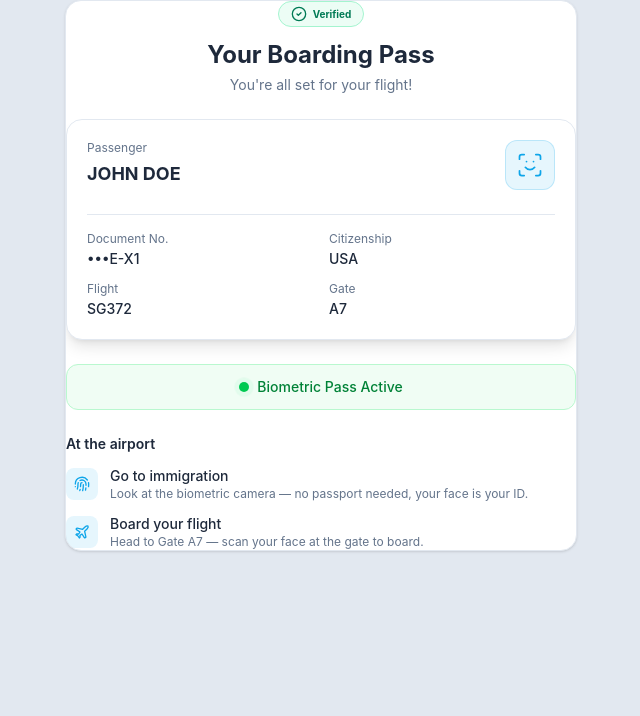
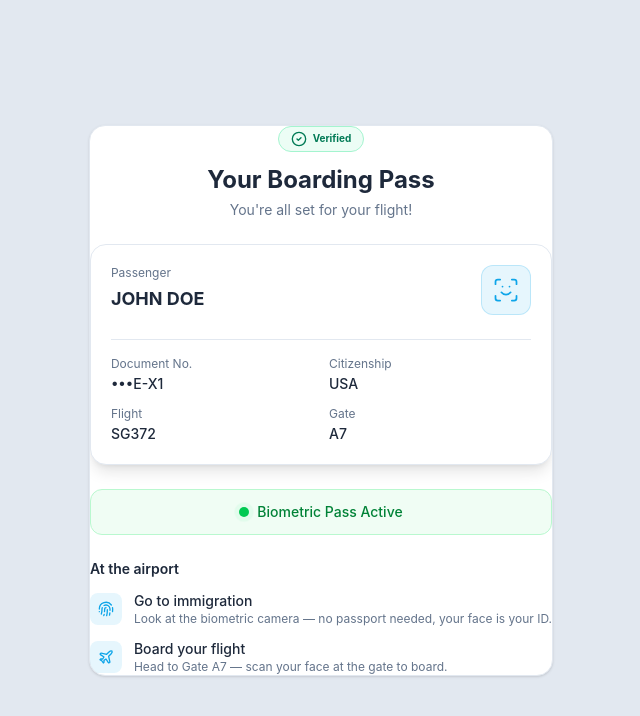
Before and after one commit to plesalex100/portable-digital-identity, a React (Vite) app in the folder frontend/: page /pass in a window 1280 px wide. Shown: the top 716 px of the page, without its empty margins (319-959 px from the left). Built offline with nearby package versions, Linux system fonts and the light colour scheme; no server answers.

Commit message:
feat: Update routing in App component and enhance Dashboard with passenger logging

```diff
--- a/frontend/src/App.jsx
+++ b/frontend/src/App.jsx
@@ -3,7 +3,6 @@ import { AnimatePresence } from 'framer-motion';
 import PassportEntry from './pages/PassportEntry';
 import FaceRecognition from './pages/FaceRecognition';
 import FinalPass from './pages/FinalPass';
-import AdminMonitor from './pages/AdminMonitor';
 import Verification from './pages/Verification';
 import Dashboard from './pages/Dashboard';
 
@@ -20,8 +19,7 @@ function AnimatedRoutes() {
         <Route path="/face-scan" element={<FaceRecognition />} />
         <Route path="/pass" element={<FinalPass />} />
         <Route path="/verify" element={<Verification />} />
-        <Route path="/dashboard" element={<AdminMonitor />} />
-        <Route path="/activity" element={<Dashboard />} />
+        <Route path="/dashboard" element={<Dashboard />} />
       </Routes>
     </AnimatePresence>
   );
@@ -44,7 +42,7 @@ export default function App() {
       {/* Mobile App Viewport */}
       <div className="w-full h-[100dvh] relative shadow-xl flex flex-col overflow-hidden sm:border-x sm:border-slate-200">
 
-        <main className="flex-1 overflow-x-hidden overflow-y-auto scroll-smooth no-scrollbar relative w-full h-full">
+        <main className="flex items-center justify-center flex-1 overflow-x-hidden overflow-y-auto scroll-smooth no-scrollbar relative w-full h-full">
           <AnimatedRoutes />
         </main>
 
--- a/frontend/src/pages/Dashboard.jsx
+++ b/frontend/src/pages/Dashboard.jsx
@@ -124,6 +124,7 @@ export default function Dashboard() {
     queryFn: fetchPassengers,
     refetchInterval: 10000,
   });
+  console.table(passengers)
 
   const [groupBy, setGroupBy] = useState('none'); // 'none' | 'status' | 'flight'
   const [search, setSearch] = useState('');
```
